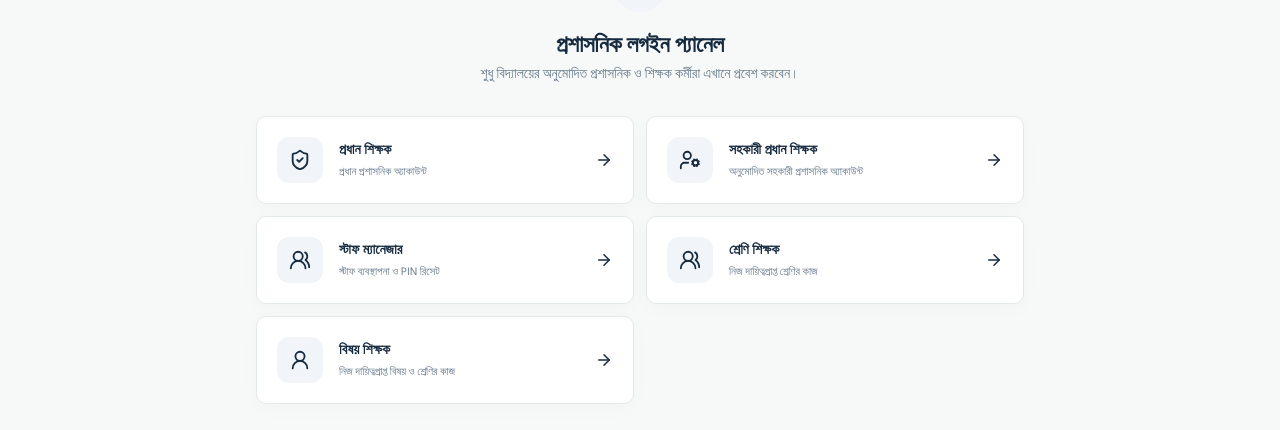
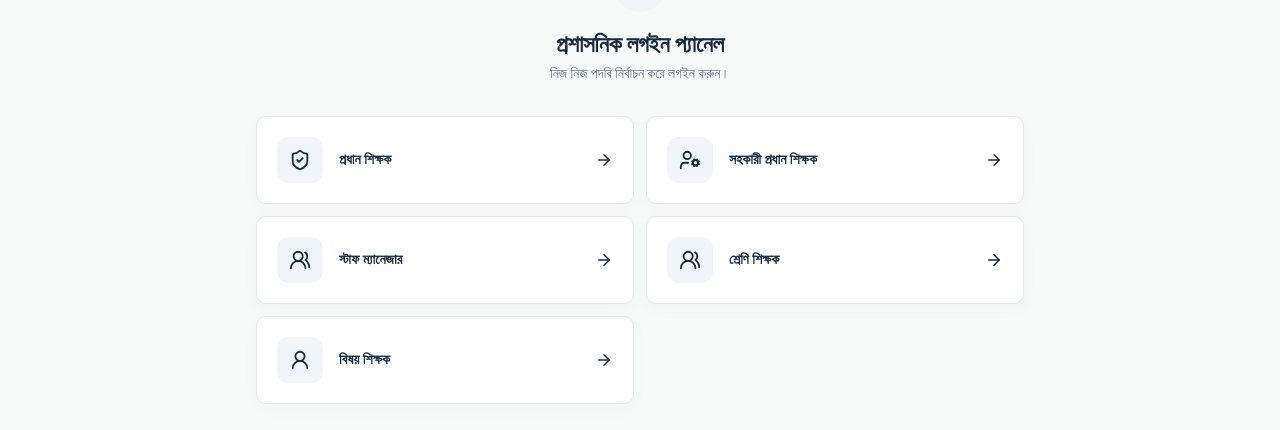
Before and after one commit to masharzy/hmrs, a Next.js app: page /login in a window 1280 px wide. Shown: the part 217-647 px from the top of the page. Built offline with nearby package versions, Linux system fonts and the light colour scheme; no server answers; a web font is replaced by a local one.

Commit message:
Simplify portal login identity and homepage sections

```diff
--- a/app/login/page.jsx
+++ b/app/login/page.jsx
@@ -2,17 +2,17 @@ import Link from "next/link";
 import { ArrowLeft, ArrowRight, BookOpen, ShieldCheck, UserCog, UsersRound, UserRound } from "lucide-react";
 import SiteHeader from "../../components/SiteHeader";
 const portals=[
- {href:"/login/principal",title:"প্রধান শিক্ষক",detail:"প্রধান প্রশাসনিক অ্যাকাউন্ট",Icon:ShieldCheck},
- {href:"/login/assistant_principal",title:"সহকারী প্রধান শিক্ষক",detail:"অনুমোদিত সহকারী প্রশাসনিক অ্যাকাউন্ট",Icon:UserCog},
- {href:"/login/staff_manager",title:"স্টাফ ম্যানেজার",detail:"স্টাফ ব্যবস্থাপনা ও PIN রিসেট",Icon:UsersRound},
- {href:"/login/class_teacher",title:"শ্রেণি শিক্ষক",detail:"নিজ দায়িত্বপ্রাপ্ত শ্রেণির কাজ",Icon:UsersRound},
- {href:"/login/teacher",title:"বিষয় শিক্ষক",detail:"নিজ দায়িত্বপ্রাপ্ত বিষয় ও শ্রেণির কাজ",Icon:UserRound}
+ {href:"/login/principal",title:"প্রধান শিক্ষক",Icon:ShieldCheck},
+ {href:"/login/assistant_principal",title:"সহকারী প্রধান শিক্ষক",Icon:UserCog},
+ {href:"/login/staff_manager",title:"স্টাফ ম্যানেজার",Icon:UsersRound},
+ {href:"/login/class_teacher",title:"শ্রেণি শিক্ষক",Icon:UsersRound},
+ {href:"/login/teacher",title:"বিষয় শিক্ষক",Icon:UserRound}
 ];
 export default function AdminLoginPage(){return <><SiteHeader/><main className="container py-12"><div className="mx-auto max-w-3xl">
  <Link href="/" className="inline-flex items-center gap-2 text-sm muted"><ArrowLeft size={16}/> হোমে ফিরুন</Link>
  <header className="text-center my-8"><span className="inline-flex rounded-full bg-slate-100 p-3"><BookOpen size={28}/></span>
- <h1 className="section-title mt-4">প্রশাসনিক লগইন প্যানেল</h1><p className="muted">শুধু বিদ্যালয়ের অনুমোদিত প্রশাসনিক ও শিক্ষক কর্মীরা এখানে প্রবেশ করবেন।</p></header>
+ <h1 className="section-title mt-4">প্রশাসনিক লগইন প্যানেল</h1><p className="muted">নিজ নিজ পদবি নির্বাচন করে লগইন করুন।</p></header>
  <div className="grid gap-3 sm:grid-cols-2">{portals.map(({href,title,detail,Icon})=><Link key={href} href={href} className="panel p-5 flex items-center gap-4 hover:shadow-md">
- <span className="rounded-xl bg-slate-100 p-3"><Icon size={22}/></span><span className="flex-1"><b>{title}</b><small className="block muted mt-1">{detail}</small></span><ArrowRight size={18}/></Link>)}</div>
+ <span className="rounded-xl bg-slate-100 p-3"><Icon size={22}/></span><span className="flex-1"><b>{title}</b></span><ArrowRight size={18}/></Link>)}</div>
  <p className="text-center muted text-sm mt-8">অভিভাবক ও শিক্ষার্থীর জন্য আলাদা লগইন বাটন হোমপেজে রয়েছে।</p>
  </div></main></>}
```
